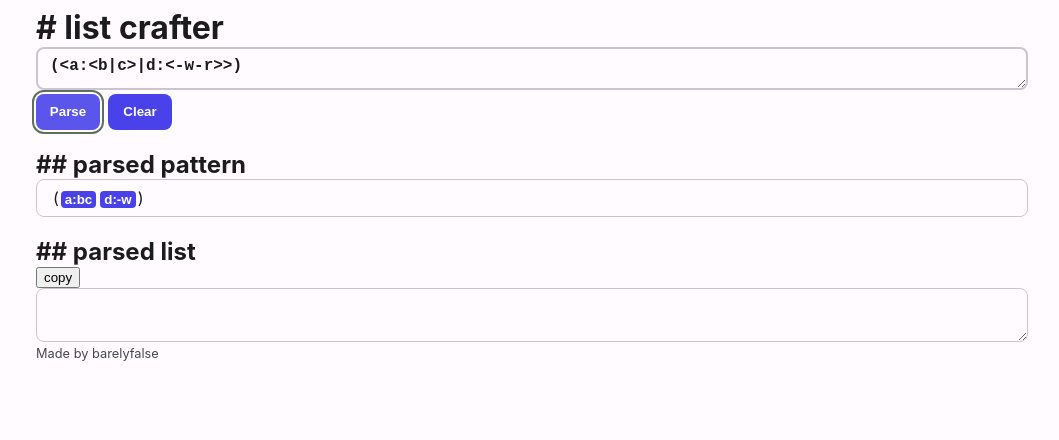
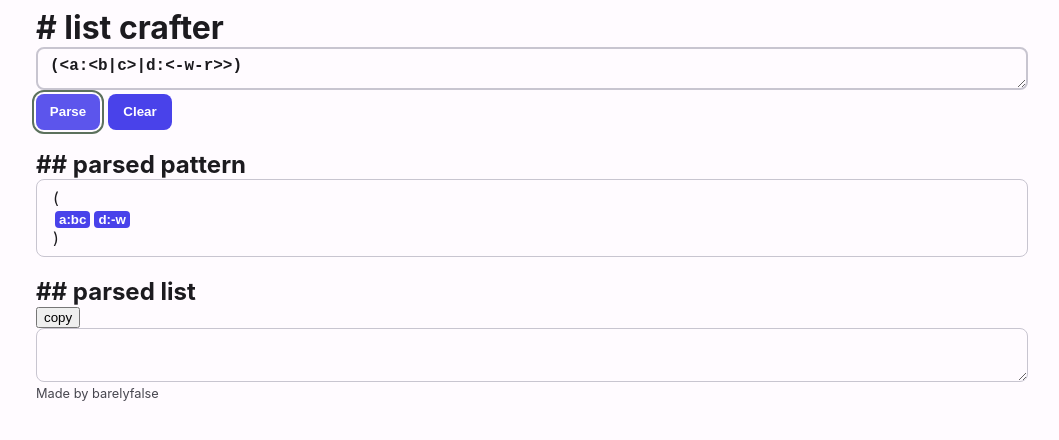
Before and after one commit to barelyfalse/list-crafter, a Vue app: page / in a window 1280 px wide. Both pictures are taken after a click on the button "Parse". Shown: the top 440 px of the page, without its empty margins (108-1167 px from the left). Built offline with nearby package versions, Linux system fonts and the light colour scheme.

Commit message:
small tweaks

```diff
--- a/src/components/BlockGroup.vue
+++ b/src/components/BlockGroup.vue
@@ -1,5 +1,4 @@
 <template>
-
   <div :class="`block ${props.block.options ? 'inline-options' : ''} ${props.block.start.length > 0 ? 'group-margins' : ''
     }`">
     <template v-if="
@@ -11,10 +10,8 @@
     " v-for="(child, index) in props.block.values" :key="index">
       <template v-if="isBlock(child)">
         <span class="top-edge" v-if="child.start.length > 0">{{ child.start }}</span>
-          <block-group  :block="child" @update:modelValue="updateValue(index, $event)" />
-        <span class="bottom-edge" v-if="child.end.length > 0">{{
-          child.end
-        }}</span>
+        <block-group  :block="child" @update:modelValue="updateValue(index, $event)" />
+        <span class="bottom-edge" v-if="child.end.length > 0">{{ child.end }}</span>
       </template>
       <word-input v-else-if="child.type === blockType.word" :model-value="getSegmentValue(index)"
         @update:modelValue="updateValue(index, $event)" />
@@ -167,9 +164,9 @@ const addOption = (option: Block | Segment) => {
 
 <style scoped lang="sass">
 .block
-  display: inline-block
+  display: inline
   &.inline-options
-    //display: block
+    display: block
   &.group-margins
     margin-left: 0ch
     margin-right: 0ch
--- a/src/dynamicListParser.ts
+++ b/src/dynamicListParser.ts
@@ -469,7 +469,7 @@ export function dynamicListParser(
       blockStack.length
     )
 
-    if (startersRx.test(curSegm.raw)) {
+    if (curSegm.type === blockType.group && startersRx.test(curSegm.raw)) {
       log(logType.INFO, parserModule.HIER, `Group starter detected`)
       // create new Block
       // set start
@@ -478,13 +478,13 @@ export function dynamicListParser(
       const newGroup = createBlock(curSegm.raw, '', false, false, false, [], [])
       curBlock.children.push(newGroup)
       blockStack.push(newGroup)
-    } else if (terminatorsRx.test(curSegm.raw)) {
+    } else if (curSegm.type === blockType.group && terminatorsRx.test(curSegm.raw)) {
       log(logType.INFO, parserModule.HIER, `Group terminator detected`)
       // set end of curBlock
       // pop it from blockStack
       curBlock.end = curSegm.raw
       blockStack.pop()
-    } else if (curSegm.raw === logicGroupTokens.start) {
+    } else if (curSegm.type === blockType.logicGroup && curSegm.raw === logicGroupTokens.start) {
       log(logType.INFO, parserModule.HIER, `Logic group starter detected`)
       const orWithin = typeWithinGroup(segments, sI, blockType.or)
 
@@ -516,7 +516,7 @@ export function dynamicListParser(
         curBlock.children.push(newGroup)
         blockStack.push(newGroup)
       }
-    } else if (curSegm.raw === logicGroupTokens.end) {
+    } else if (curSegm.type === blockType.logicGroup && curSegm.raw === logicGroupTokens.end) {
       log(logType.INFO, parserModule.HIER, `Logic group terminator detected`)
       blockStack.pop()
       if (blockStack.length > 1 && blockStack[blockStack.length - 1].options) {
```
